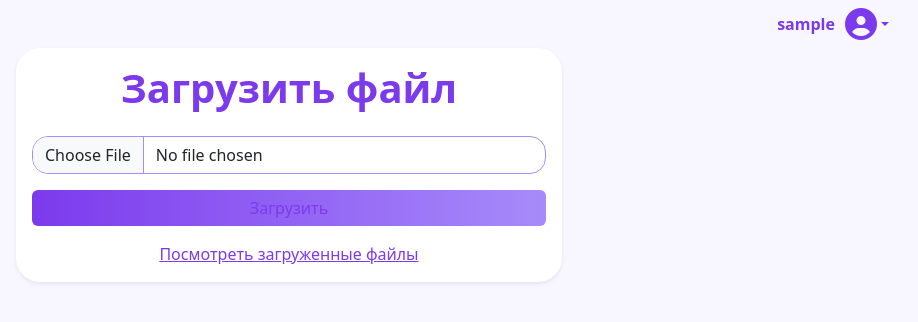
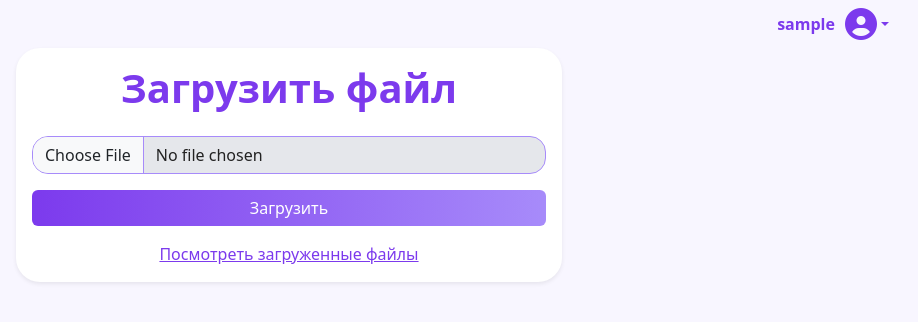
Before and after one commit to SKRIBLDAX/flask-file-uploader, a Flask app: page / in a window 1280 px wide. Shown: the part 16-338 px from the top of the page, without its empty margins (351-1269 px from the left). Run offline with Flask 2, Linux system fonts and the light colour scheme; the visitor is signed in with stand-in values (Sample User, id 1).

Commit message:
Сделал поле выбора файла серым, а текст на кнопке загрузки более контрастным

```diff
--- a/templates/upload.html
+++ b/templates/upload.html
@@ -28,6 +28,7 @@
       .card-title, .user-name, a, .btn-purple { color: var(--primary) !important; }
       .btn-purple {
         background: linear-gradient(90deg, var(--primary) 0%, var(--primary-light) 100%);
+        color: #fff !important;
         border: none;
       }
       .btn-purple:hover {
@@ -46,8 +47,13 @@
       .card { border: none; border-radius: 1.5rem; }
       .form-control[type="file"] {
         border-radius: 1rem;
-        border: 1px solid #a78bfa;
-        background: #fff;
+        border: 1px solid var(--border);
+        background: #e5e7eb;
+        color: #222;
+      }
+      [data-theme='dark'] .form-control[type="file"] {
+        background: #2a2a3a;
+        color: #f3f3f3;
       }
       .card-title {
         color: #7c3aed;
```
